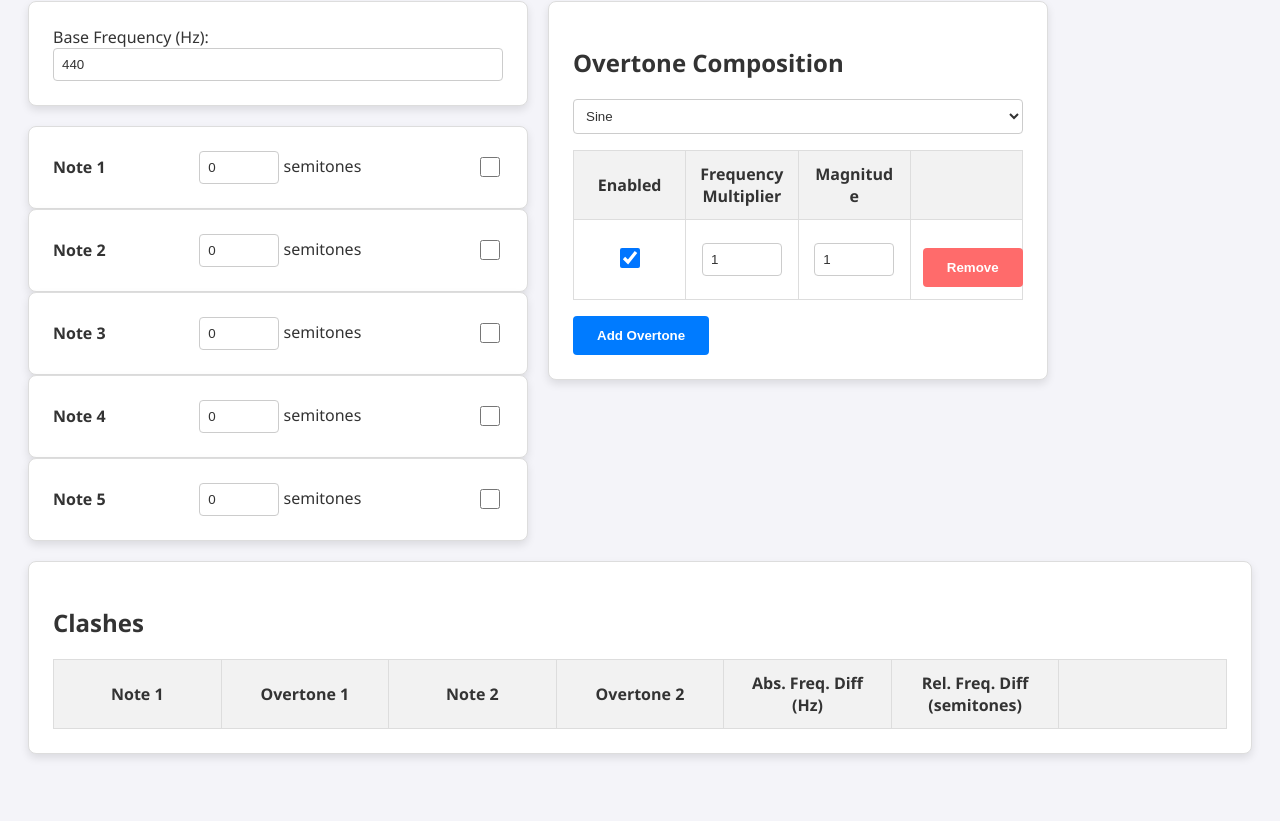
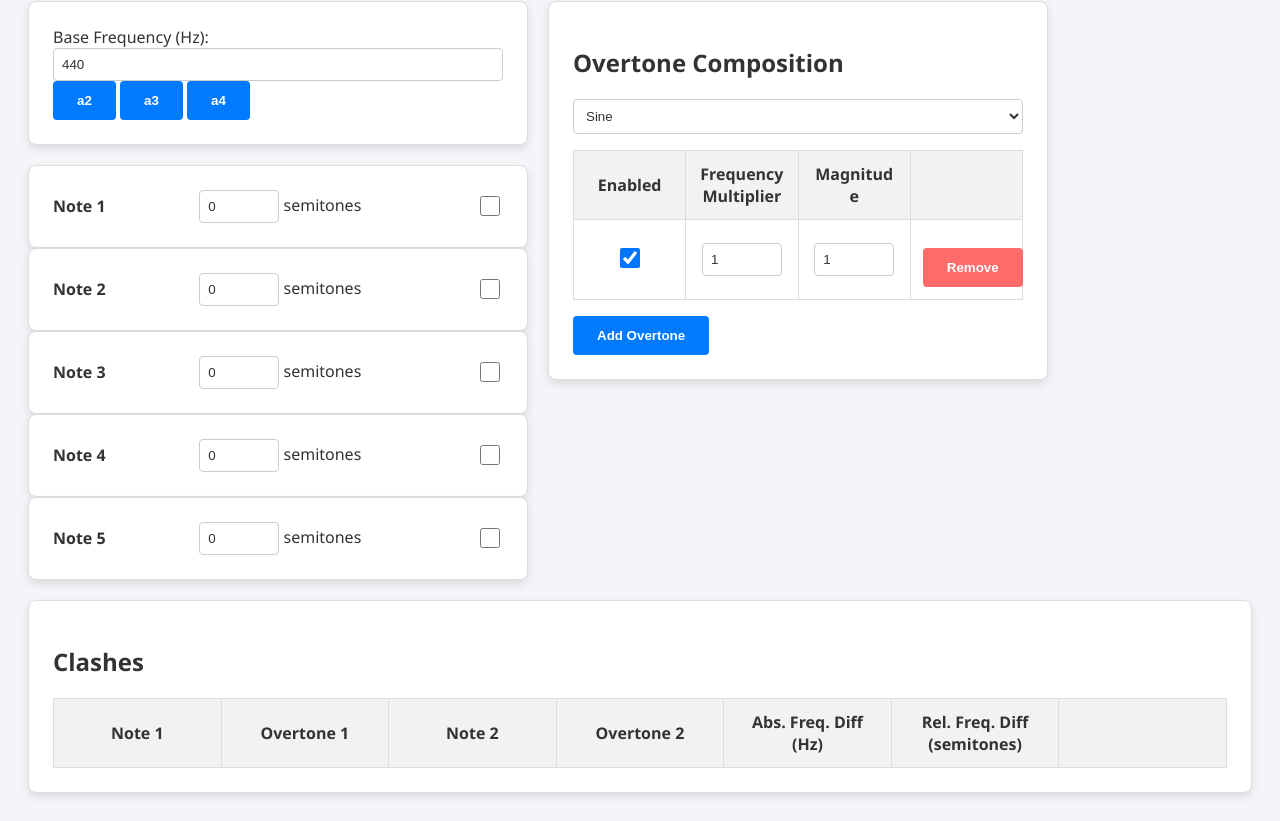
Before and after one commit to Midnighter84/dissonance-explorer, a plain HTML site: page index.html in a window 1280 px wide. Shown: the part 113-934 px from the top of the page. Before the commit the page ends 895 px from the top, so only its background shows below. Drawn offline with Linux system fonts and the light colour scheme.

Commit message:
Default frequency settings

```diff
--- a/index.html
+++ b/index.html
@@ -13,6 +13,9 @@
             <div class="global-controls">
                 <label for="base-freq">Base Frequency (Hz):</label>
                 <input type="number" id="base-freq" value="440" step="1">
+                <button id="a2-button">a2</button>
+                <button id="a3-button">a3</button>
+                <button id="a4-button">a4</button>
             </div>
             <div id="note-controls"></div>
         </div>
--- a/main.js
+++ b/main.js
@@ -9,6 +9,9 @@ document.addEventListener('DOMContentLoaded', () => {
     const overtoneTableBody = document.querySelector('#overtone-table tbody');
     const addOvertoneButton = document.getElementById('add-overtone');
     const clashTableBody = document.querySelector('#clash-table tbody');
+    const a2Button = document.getElementById('a2-button');
+    const a3Button = document.getElementById('a3-button');
+    const a4Button = document.getElementById('a4-button');
 
     const overtonePresets = {
         sine: [
@@ -203,6 +206,16 @@ document.addEventListener('DOMContentLoaded', () => {
         calculateAndDisplayClashes();
     });
 
+    function setBaseFreq(freq) {
+        baseFreqInput.value = freq;
+        const event = new Event('input');
+        baseFreqInput.dispatchEvent(event);
+    }
+
+    a2Button.addEventListener('click', () => setBaseFreq(110));
+    a3Button.addEventListener('click', () => setBaseFreq(220));
+    a4Button.addEventListener('click', () => setBaseFreq(440));
+
     // Create initial notes
     for (let i = 0; i < numNotes; i++) {
         notes.push(createNote(i));
```
